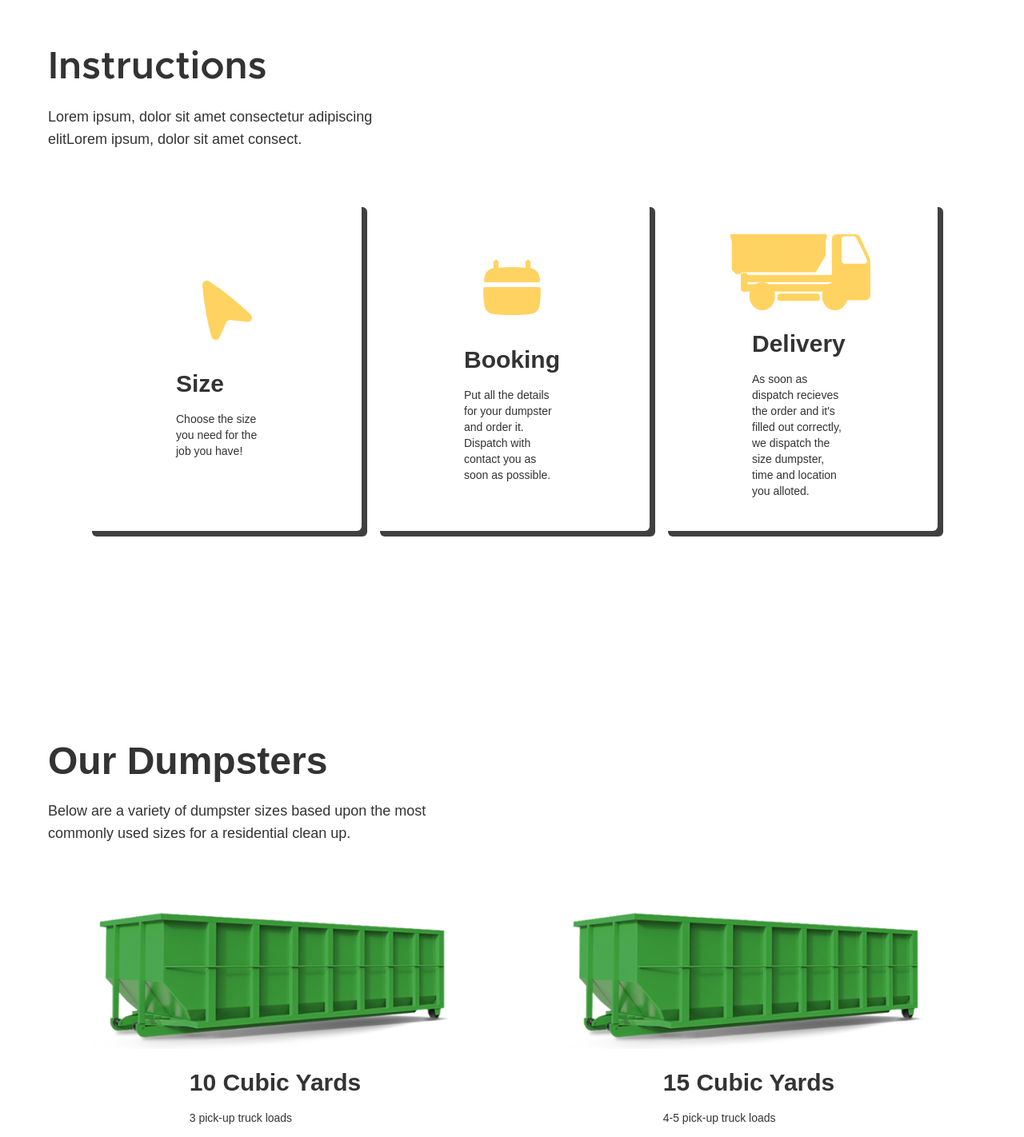
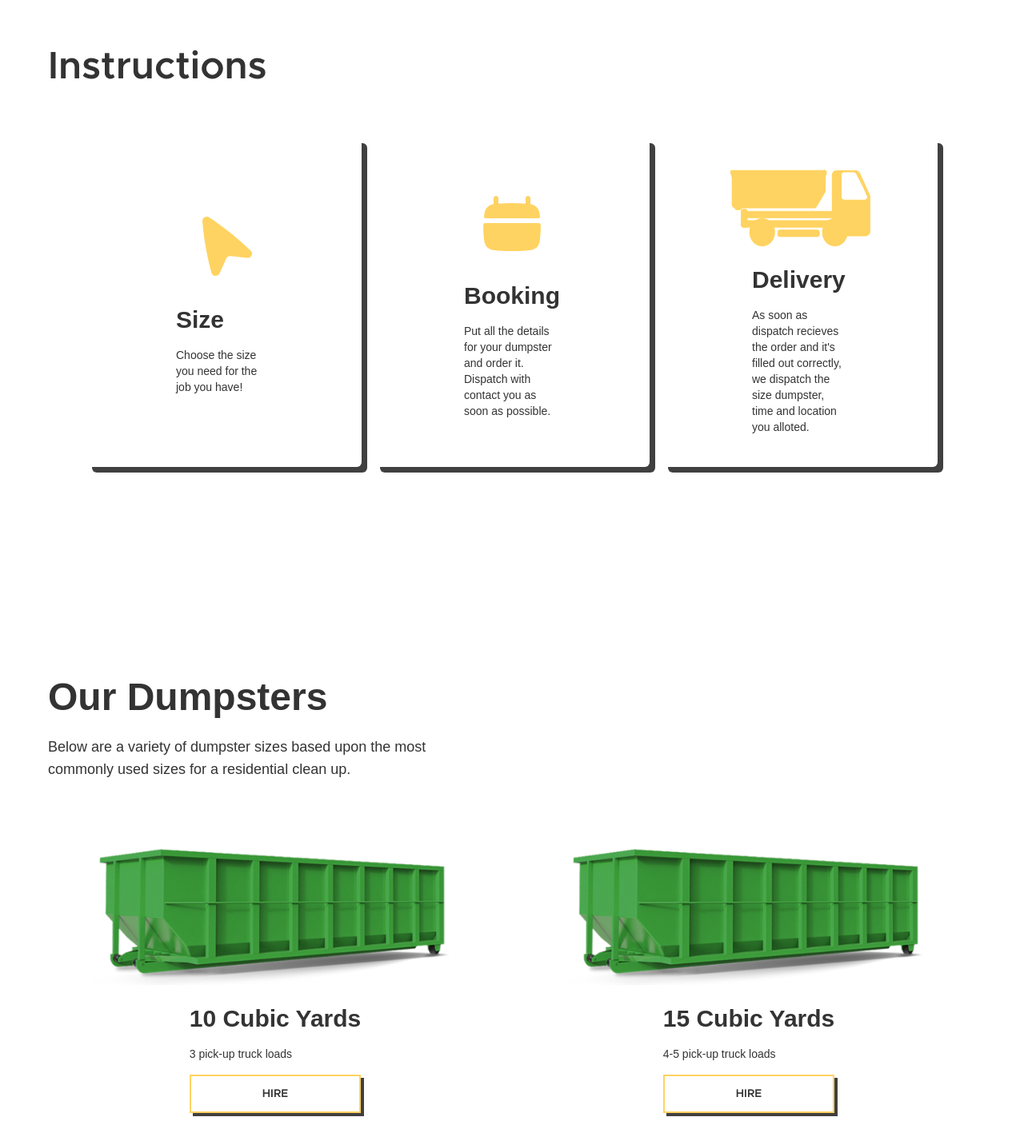
Before and after one commit to salimranainfo/dumpster-project, a Vue app: page / in a window 1280 px wide. Shown: the part 740-2162 px from the top of the page at 80% size. Built offline with nearby package versions, Linux system fonts and the light colour scheme; a web font is replaced by a local one.

Commit message:
Updated as per new comments 09-Mar-22

```diff
--- a/src/components/homepage/HeroArea.vue
+++ b/src/components/homepage/HeroArea.vue
@@ -24,14 +24,18 @@
       <div
         class="flex flex-col xl:flex-row justify-start w-2/3 xl:w-full xl:items-center mt-16 space-y-6 xl:space-y-0 xl:space-x-6"
       >
-        <button class="btn-yellow-bg flex justify-center items-center">
+        <a
+          href="https://app.smartsheet.com/b/form/bfef837bf8664010840d520d617d6872"
+          target="_blank"
+          class="btn-yellow-bg flex justify-center items-center"
+        >
           <span>
             <DumpsterSvg class=""></DumpsterSvg>
           </span>
           <span>ORDER DUMPSTER</span>
-        </button>
+        </a>
 
-        <button
+        <!-- <button
           class="group btn-yellow-border flex justify-center items-center"
         >
           <span
@@ -40,7 +44,7 @@
             <TruckSvg class="fill-current"></TruckSvg>
           </span>
           <span> ORDER DEBRIS TRUCK </span>
-        </button>
+        </button> -->
       </div>
     </div>
 
@@ -58,10 +62,10 @@
 import { defineComponent } from 'vue'
 
 import DumpsterSvg from '../../assets/svgs/dumpster.svg'
-import TruckSvg from '@/assets/svgs/truck.svg'
+// import TruckSvg from '@/assets/svgs/truck.svg'
 
 export default defineComponent({
-  components: { DumpsterSvg, TruckSvg },
+  components: { DumpsterSvg },
 
   setup() {
     return {}
--- a/src/components/homepage/HowWeWork.vue
+++ b/src/components/homepage/HowWeWork.vue
@@ -5,10 +5,10 @@
   >
     <div>
       <h2 class="text-5xl font-semibold">Instructions</h2>
-      <p class="mt-6 text-lg max-w-[30rem]">
+      <!-- <p class="mt-6 text-lg max-w-[30rem]">
         Lorem ipsum, dolor sit amet consectetur adipiscing elitLorem ipsum,
         dolor sit amet consect.
-      </p>
+      </p> -->
     </div>
 
     <div
--- a/src/components/homepage/OurDumpsters.vue
+++ b/src/components/homepage/OurDumpsters.vue
@@ -24,7 +24,12 @@
             <div class="max-w-[15rem]">
               <h3 class="font-bold text-3xl mt-6">{{ item.title }}</h3>
               <p class="mt-4 text-sm">{{ item.details }}</p>
-              <button class="btn-yellow-border w-full mt-4">HIRE</button>
+              <a
+                href="https://app.smartsheet.com/b/form/bfef837bf8664010840d520d617d6872"
+                target="_blank"
+                class="btn-yellow-border inline-block text-center w-full mt-4"
+                >HIRE</a
+              >
             </div>
           </div>
         </div>
--- a/src/components/homepage/Testimonials.vue
+++ b/src/components/homepage/Testimonials.vue
@@ -124,19 +124,19 @@ export default defineComponent({
         name: 'Rose Perry',
         designation: 'CEO Juliareque',
         image: '/images/testimonials/testimonial-1.png',
-        details: 'Lorem ipsum sit amet dolor, consectur. Lorem ipsum sit',
+        details: '',
       },
       {
         name: 'Jack Cruise',
         designation: 'CEO Jumping',
         image: '/images/testimonials/testimonial-2.png',
-        details: 'Lorem ipsum sit amet dolor, consectur. Lorem ipsum sit',
+        details: '',
       },
       {
         name: 'Elon Musk',
         designation: 'CEO Easy',
         image: '/images/testimonials/testimonial-3.png',
-        details: 'Lorem ipsum sit amet dolor, consectur. Lorem ipsum sit',
+        details: '',
       },
     ]
 
```
